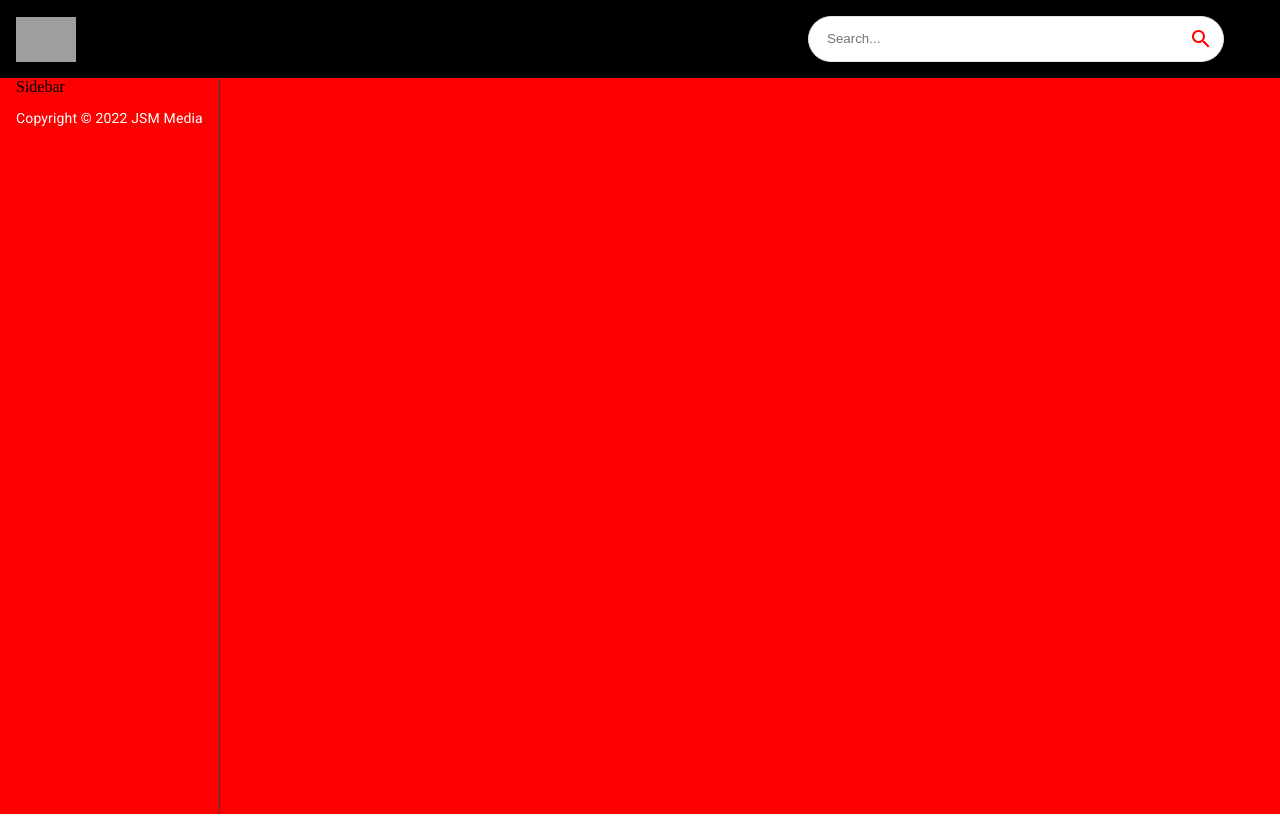
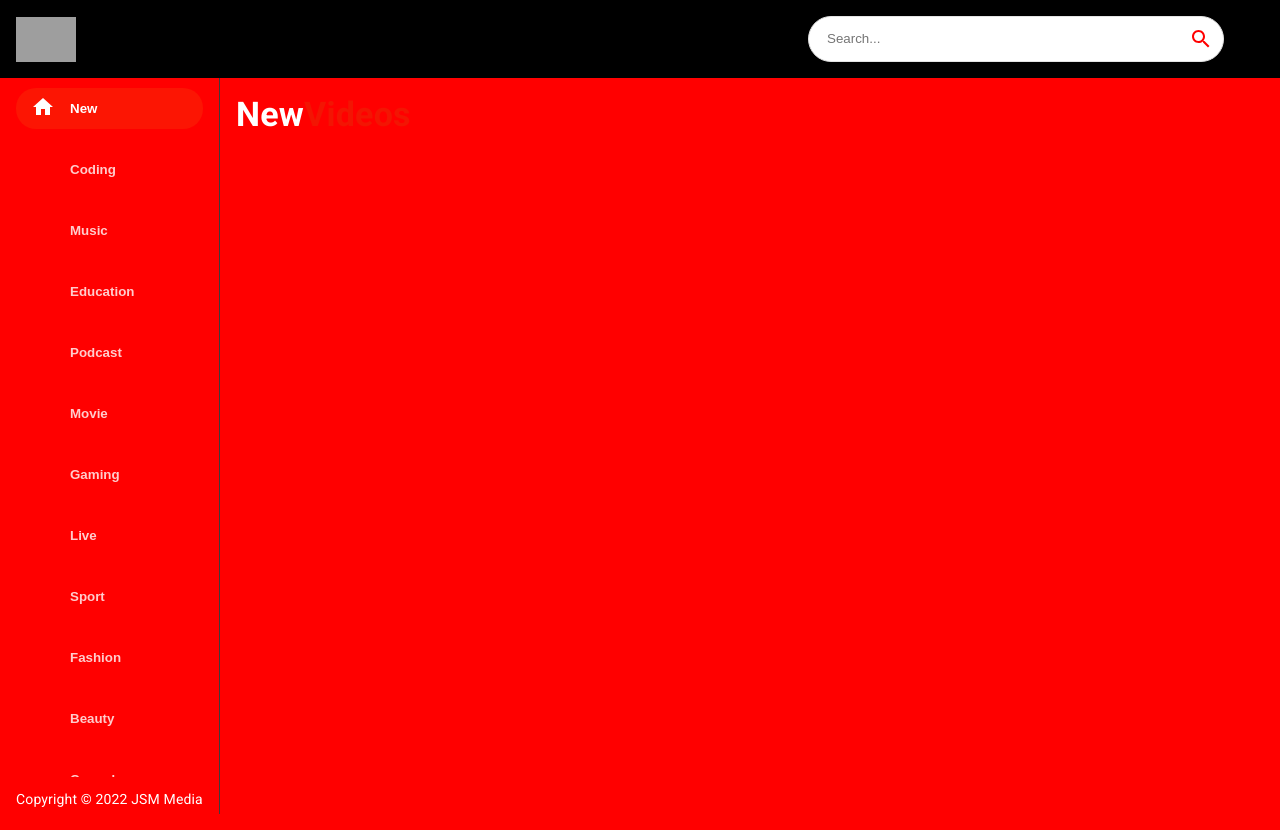
Before and after one commit to XiandaDu/ViewTube, a React (Create React App) app: page / in a window 1280 px wide. Built offline with nearby package versions, Linux system fonts and the light colour scheme; grey boxes are pictures that could not be loaded.

Commit message:
feat: sidebar completed

```diff
--- a/src/Components/Feed.jsx
+++ b/src/Components/Feed.jsx
@@ -11,6 +11,15 @@
           Copyright © 2022 JSM Media
         </Typography>
       </Box>
+
+      <Box p={2} sx={{ overflowY: 'auto', height: '90vh', flex: 2}}>
+        <Typography variant='h4' fontWeight="bold" mb={2} sx={{color: 'white'}}>
+            New
+            <span style={{ color: '#F31503' }}>Videos</span>
+        </Typography>
+
+
+      </Box>
     </Stack>
   )
 }
--- a/src/Components/Sidebar.jsx
+++ b/src/Components/Sidebar.jsx
@@ -1,9 +1,32 @@
-import React from 'react'
+import { Stack } from "@mui/material"
+import { categories } from "../utils/constants"
 
-const Sidebar = () => {
-  return (
-    <div>Sidebar</div>
-  )
-}
+
+const selectedCategory = "New"
+
+const Sidebar = () => (
+    <Stack
+      direction="row"
+      sx={{
+        overflowY: "auto",
+        height: { sx: 'auto', md: '95%'},
+        flexDirection: { md: 'column'}
+      }}
+    >
+        {categories.map((category) => (
+            <button
+              className="category-btn"
+              style={{
+                background: category.name === selectedCategory && '#FC1503',
+                color: 'white'
+              }}
+              key = {category.name}
+            >
+                <span style={{color: category.name === selectedCategory ? 'white' : 'red', marginRight: '15px'}}>{category.icon}</span>
+                <span style={{ opacity: category.name === selectedCategory ? '1' : '0.8'}}>{category.name}</span>
+            </button>
+        ))}
+    </Stack>
+)
 
 export default Sidebar
--- a/src/utils/constants.js
+++ b/src/utils/constants.js
@@ -16,10 +16,7 @@
 
 export const categories = [
   { name: 'New', icon: <HomeIcon />, },
-  { name: 'JS Mastery', icon: <CodeIcon />, },
   { name: 'Coding', icon: <CodeIcon />, },
-  { name: 'ReactJS', icon: <CodeIcon />, },
-  { name: 'NextJS', icon: <CodeIcon />, },
   { name: 'Music', icon: <MusicNoteIcon /> },
   { name: 'Education', icon: <SchoolIcon />, },
   { name: 'Podcast', icon: <GraphicEqIcon />, },
```
